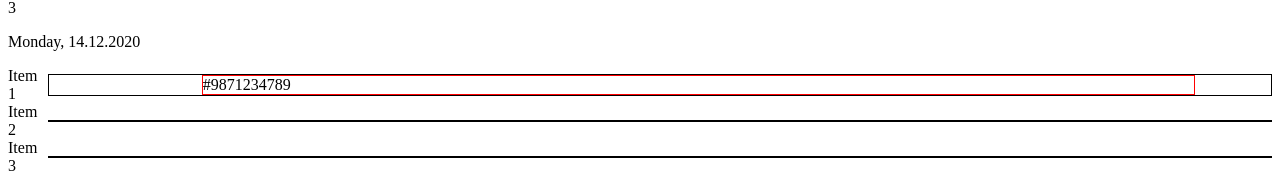
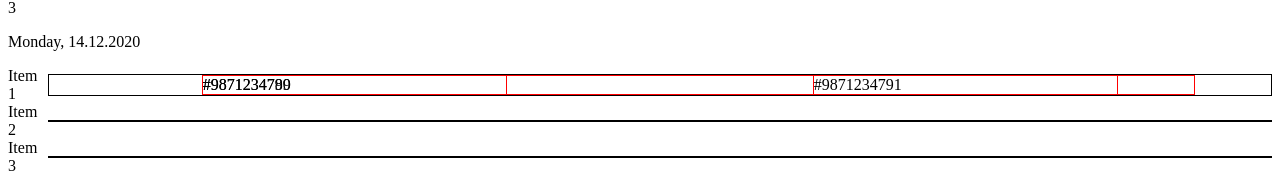
Before and after one commit to jablpiotrek/v-res, a Vue app: page / in a window 1280 px wide. Shown: the part 192-365 px from the top of the page. Built offline with nearby package versions, Linux system fonts and the light colour scheme.

Commit message:
updae behavior

```diff
--- a/src/components/Reservation.vue
+++ b/src/components/Reservation.vue
@@ -42,10 +42,10 @@ export default {
     position: relative;
     display: flex;
     flex-direction: column;
-    background: white;
+    z-index: 100;
 
     &--highlight {
-      z-index: 100;
+      background: white;
     }
   }
 </style>
```
